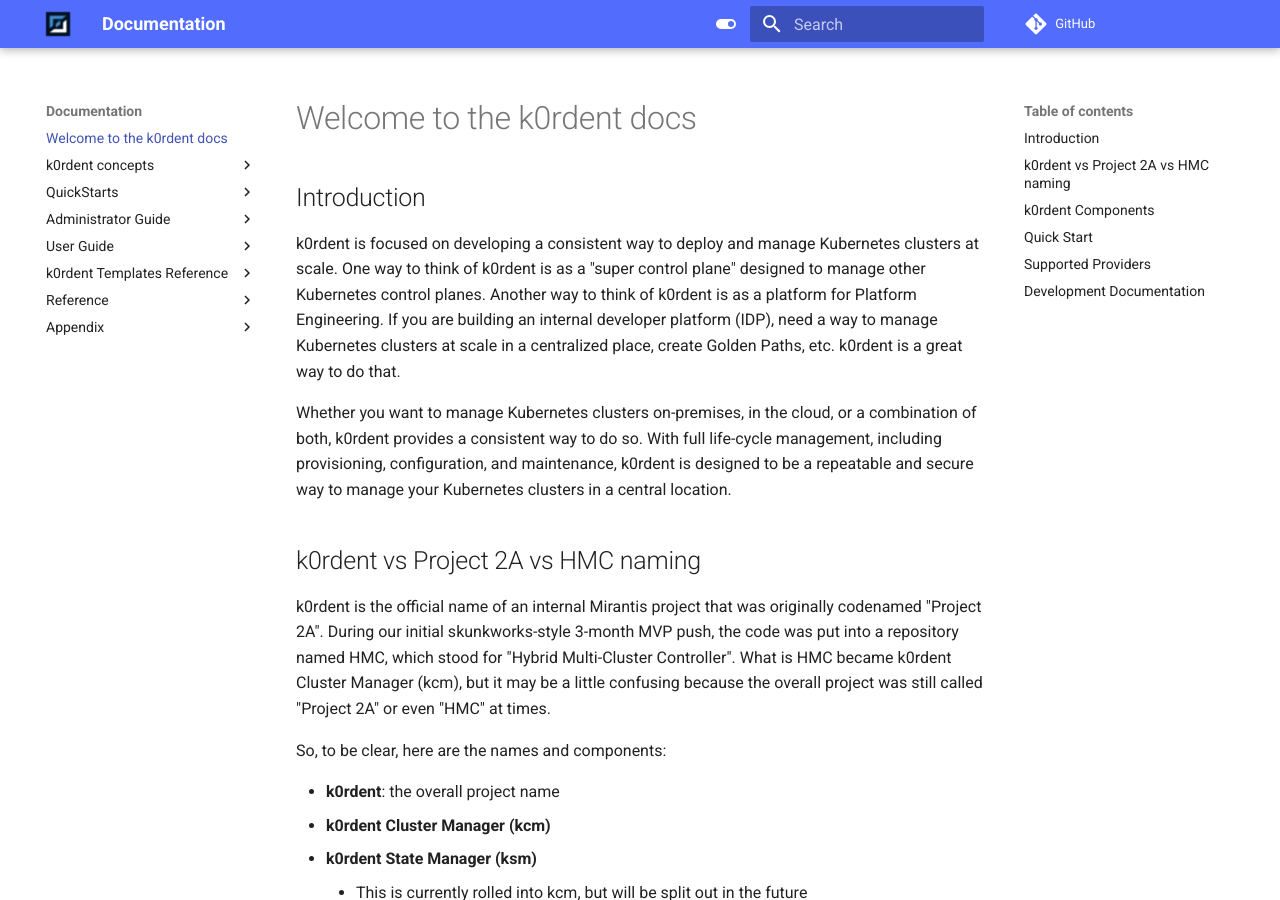
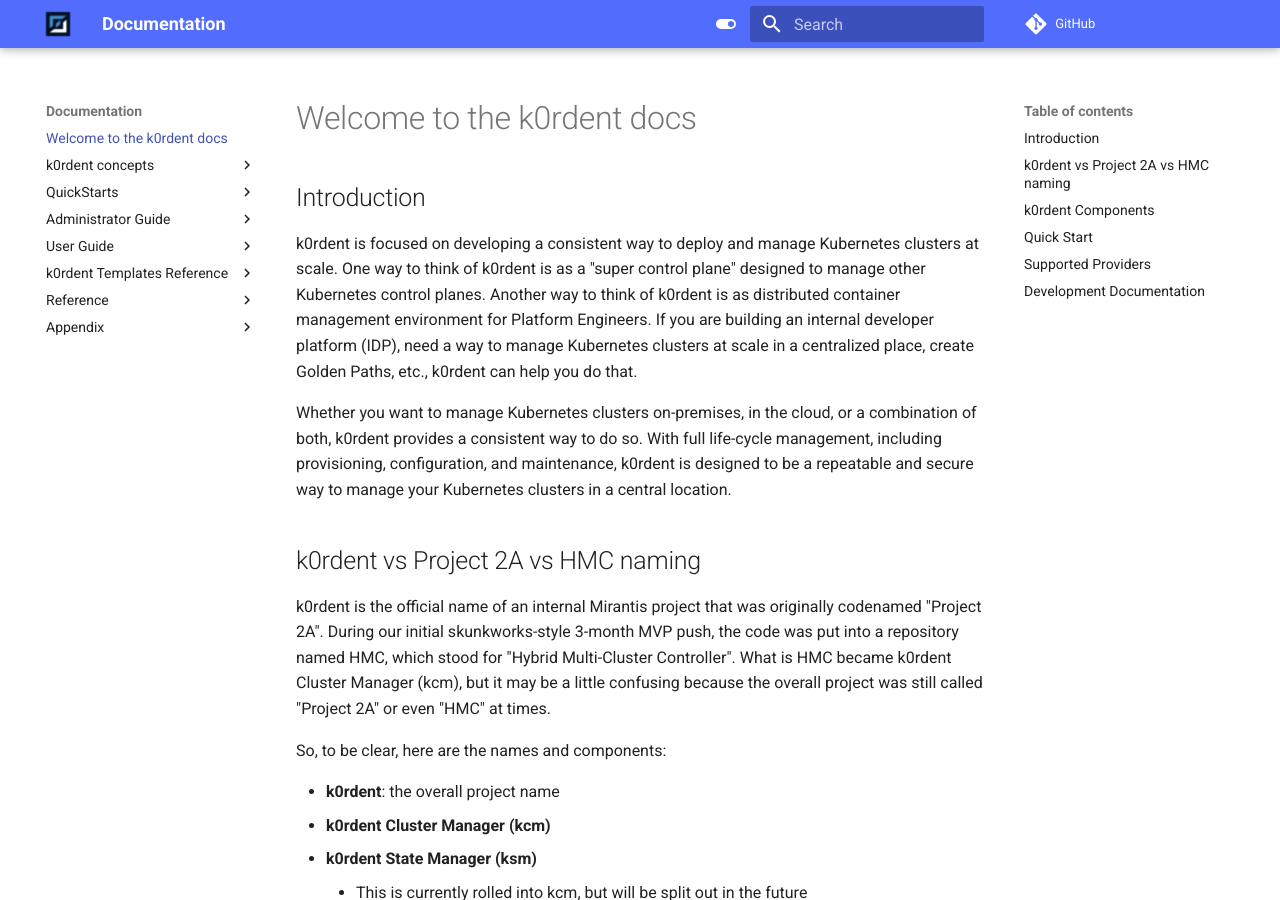
Before and after one commit to zerospiel/docs, an MkDocs documentation site: the page built from docs/index.md, in a window 1280 px wide and 900 px high. Built offline with MkDocs 1.6.1 and Material for MkDocs 9.7.7, drawn with Linux system fonts in a browser that asks for light colours; comment, search, counter and statistics services are not loaded; the version menu is left out.

Commit message:
updating index.md

```diff
--- a/docs/index.md
+++ b/docs/index.md
@@ -5,10 +5,10 @@
 k0rdent is focused on developing a consistent way to deploy and manage
 Kubernetes clusters at scale. One way to think of k0rdent is as a "super
 control plane" designed to manage other Kubernetes control planes. Another
-way to think of k0rdent is as a platform for Platform Engineering. If you
+way to think of k0rdent is as distributed container management environment for Platform Engineers. If you
 are building an internal developer platform (IDP), need a way to manage
 Kubernetes clusters at scale in a centralized place, create Golden Paths,
-etc. k0rdent is a great way to do that.
+etc., k0rdent can help you do that.
 
 Whether you want to manage Kubernetes clusters on-premises, in the cloud,
 or a combination of both, k0rdent provides a consistent way to do so. With
```
